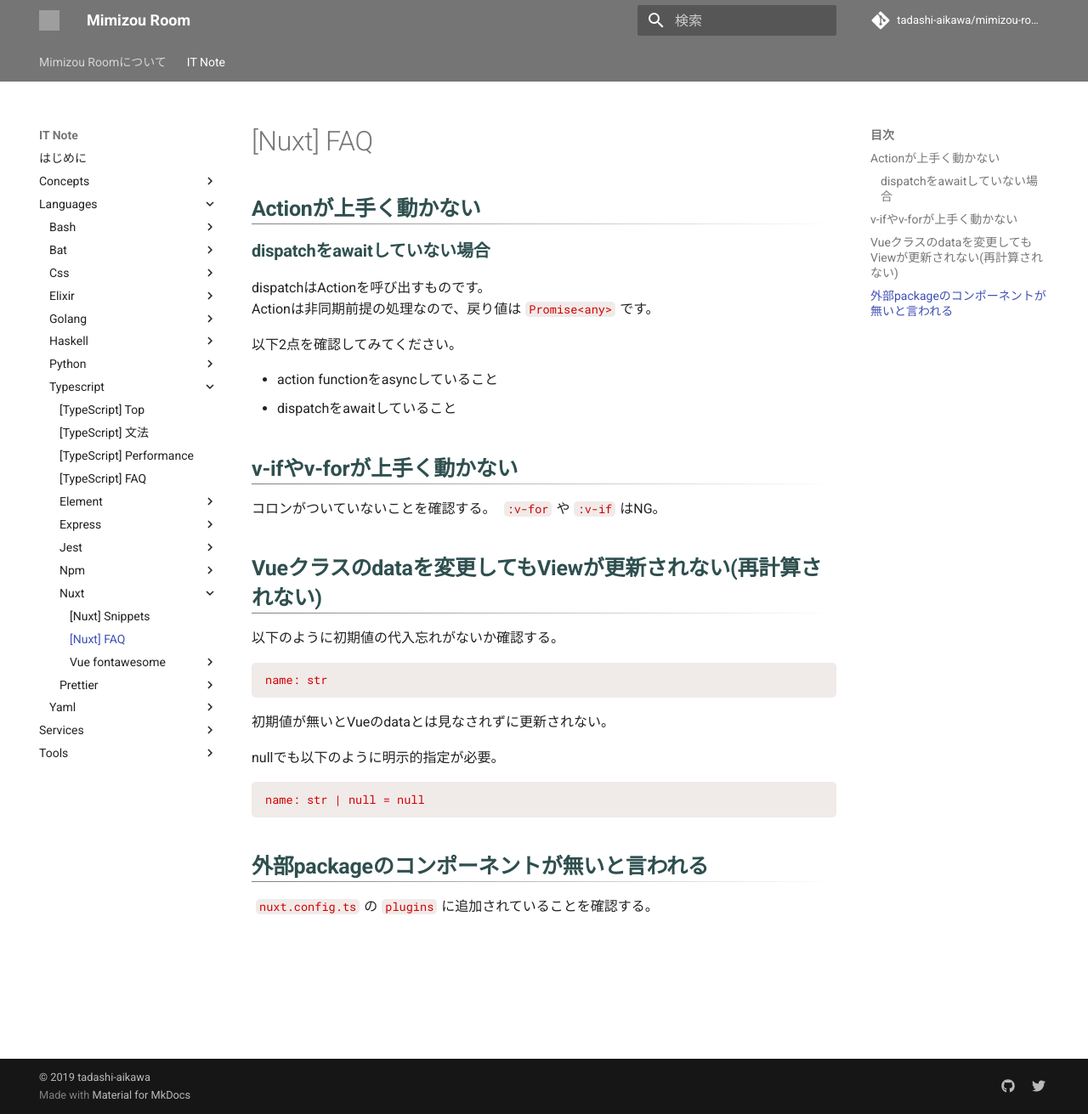
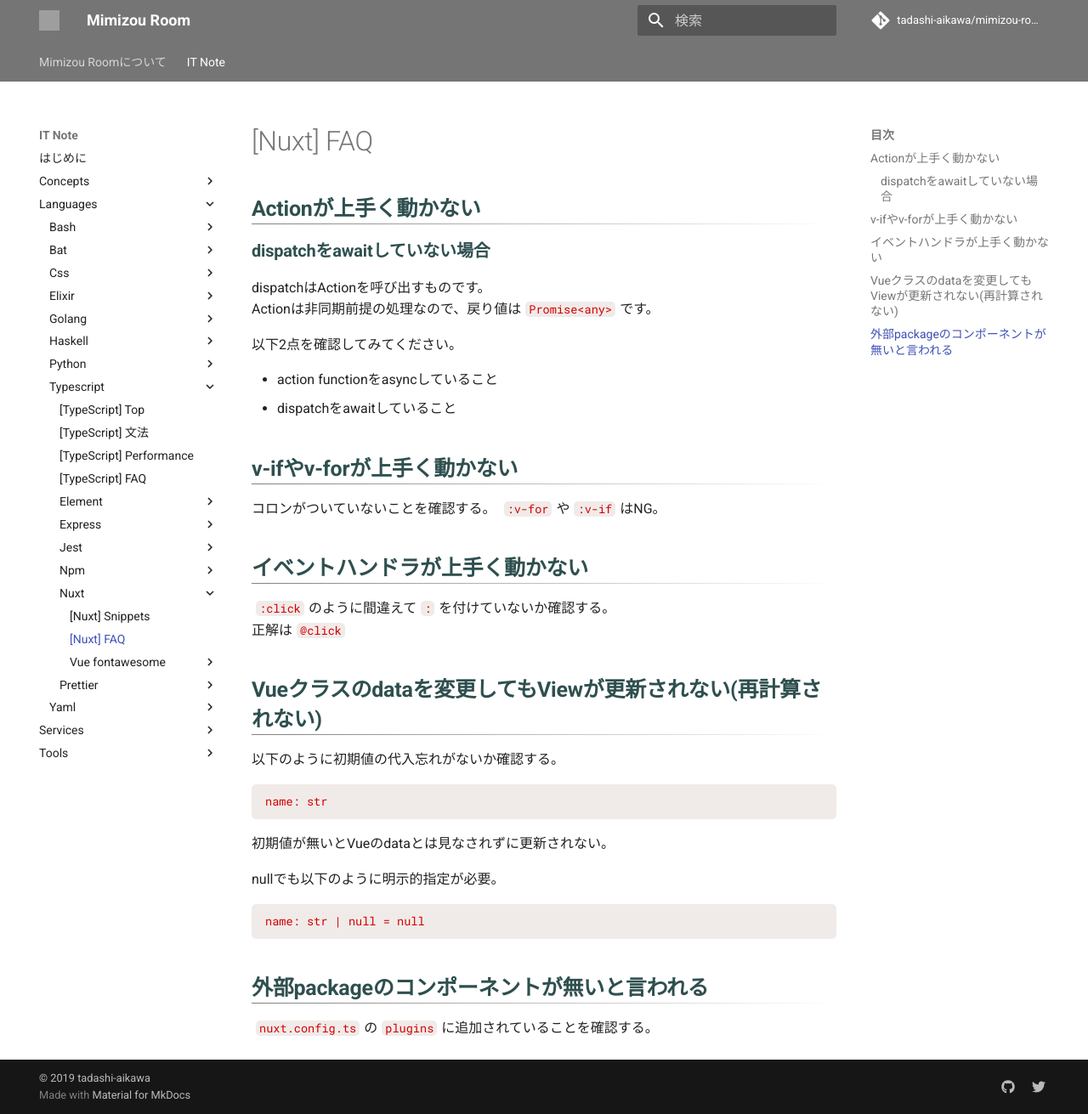
Before and after one commit to tadashi-aikawa/mimizou-room, an MkDocs documentation site: the page built from docs/IT_Note/languages/typescript/nuxt/trouble.md, in a window 1280 px wide and 1311 px high. Shown: the whole window at 85% size. Built offline with MkDocs 1.6.1 and Material for MkDocs 9.7.7, drawn with Linux system fonts in a browser that asks for light colours; comment, search, counter and statistics services are not loaded; grey boxes are pictures that could not be loaded.

Commit message:
[Nuxt] イベントハンドラが上手く動かないを追加

```diff
--- a/docs/IT_Note/languages/typescript/nuxt/trouble.md
+++ b/docs/IT_Note/languages/typescript/nuxt/trouble.md
@@ -19,6 +19,13 @@ v-ifやv-forが上手く動かない
 ---------------------------
 
 コロンがついていないことを確認する。 `:v-for`や`:v-if`はNG。
+
+
+イベントハンドラが上手く動かない
+--------------------------------
+
+`:click`のように間違えて`:`を付けていないか確認する。
+正解は`@click`
 
 
 Vueクラスのdataを変更してもViewが更新されない(再計算されない)
```
